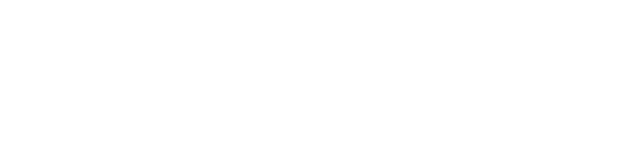
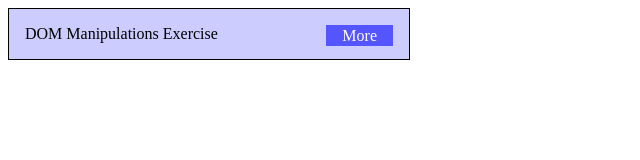
Before and after one commit to AleksandarSt/JS-Advanced, a plain HTML site: page DOM-Manipulation-Accordion.html in a window 1280 px wide. Shown: the whole page, without its empty margins (0-640 px from the left). Drawn offline with Linux system fonts and the light colour scheme.

Commit message:
Dom manipulation
Dom manipulation

```diff
--- a/DOM-Manipulation-Accordion.html
+++ b/DOM-Manipulation-Accordion.html
@@ -2,9 +2,57 @@
 <html lang="en">
 <head>
     <meta charset="UTF-8">
-    <title>Title</title>
+    <title>Accordion</title>
+    <style>
+        #accordion {
+            border: 1px solid black;
+            display: inline-block;
+            width: 400px;
+        }
+
+        #accordion p {
+            margin: 1em;
+        }
+
+        .button {
+            float: right;
+            background: #5555ff;
+            padding: 0.1em 1em 0.1em 1em;
+            color: white;
+            cursor: pointer;
+        }
+
+        #extra {
+            display: none;
+        }
+
+        .head {
+            background: #ccccff;
+            padding: 1em;
+        }
+    </style>
 </head>
 <body>
+<div id="accordion">
+    <div class="head">DOM Manipulations Exercise <span class="button" onclick="toggle()">More</span></div>
+    <div id="extra">
+        <p>Lorem ipsum dolor sit amet, consectetur adipiscing elit, sed do eiusmod tempor incididunt ut labore et dolore magna aliqua. Ut enim ad minim veniam, quis nostrud exercitation ullamco laboris nisi ut aliquip ex ea commodo consequat. Duis aute irure dolor in reprehenderit in voluptate velit esse cillum dolore eu fugiat nulla pariatur. Excepteur sint occaecat cupidatat non proident, sunt in culpa qui officia deserunt mollit anim id est laborum.</p>
+    </div>
+</div>
+<script>
+    function toggle() {
+        let button = document.getElementsByClassName('button')[0];
+        let text = document.getElementById('extra');
 
+        if(text.style.display ==='none'){
+            text.style.display='block';
+            button.textContent = 'Less'
+        }
+        else {
+            text.style.display='none';
+            button.textContent = 'More'
+        }
+    }
+</script>
 </body>
 </html>
```
